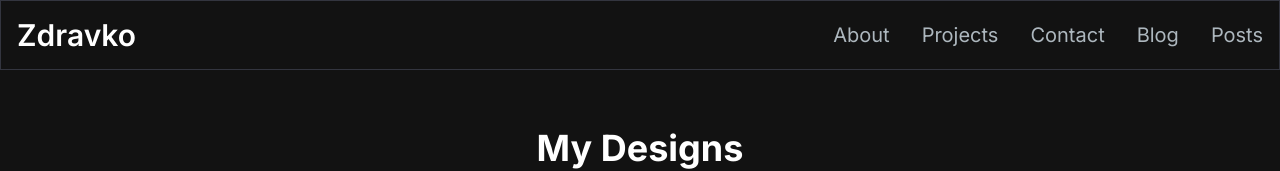
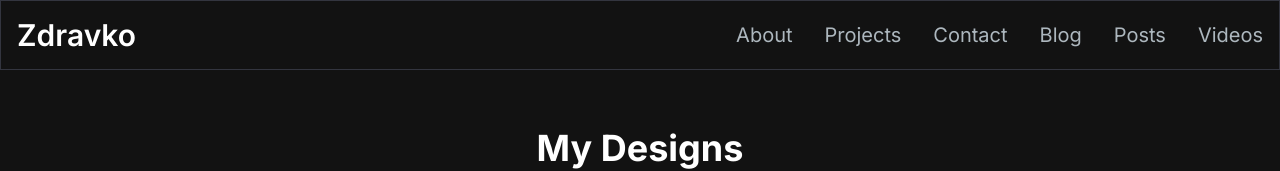
Before and after one commit to jamesb97/NextPortfolio, a Next.js app: page /designs in a window 1280 px wide. Shown: the top 171 px of the page. Built offline with nearby package versions, Linux system fonts and the light colour scheme.

Commit message:
integrated videos tab navigation

```diff
--- a/src/app/components/Navbar.jsx
+++ b/src/app/components/Navbar.jsx
@@ -25,6 +25,10 @@ const navLinks = [
   {
     title: "Posts",
     path: "#posts",
+  },
+  {
+    title: "Videos",
+    path: "#videos",
   },
 ];
 
```
